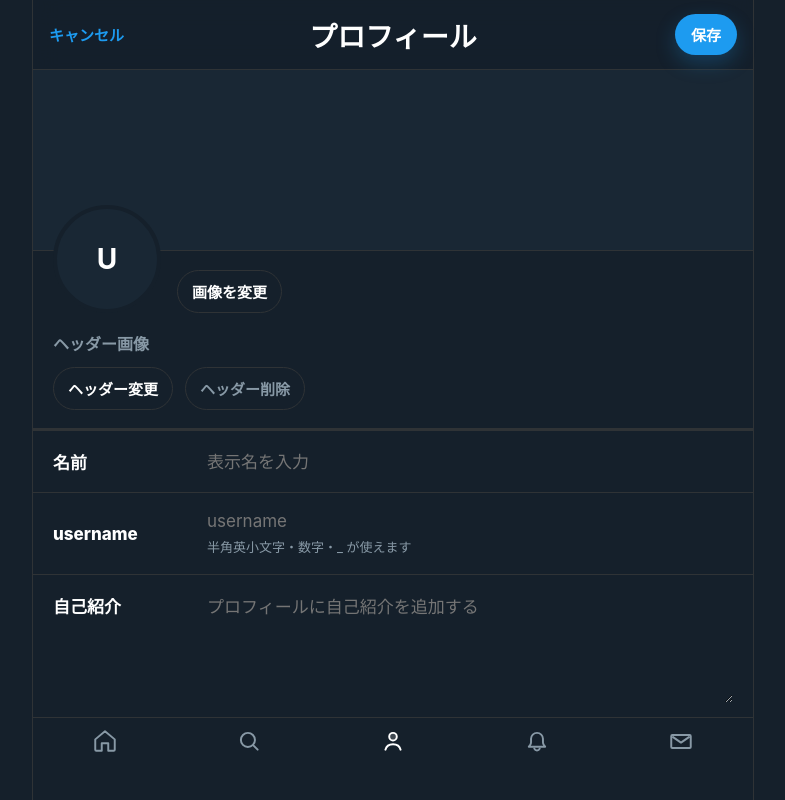
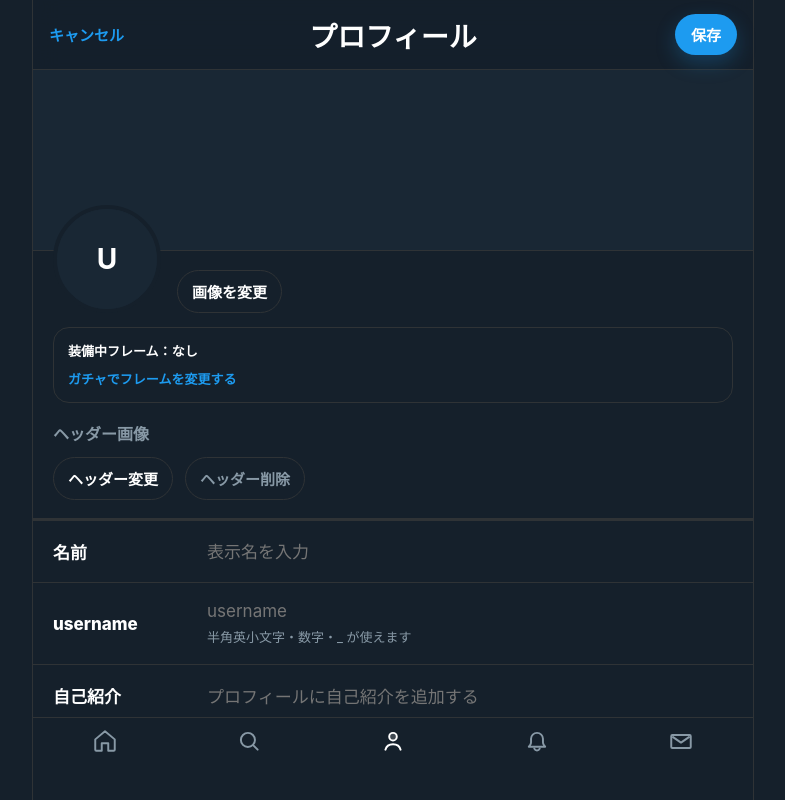
Before and after one commit to kazu4240/my-sns, a Next.js app: page /profile in a window 1280 px wide. Shown: the top 800 px of the page, without its empty margins (247-1032 px from the left). Built offline with nearby package versions, Linux system fonts and the light colour scheme; no server answers.

Commit message:
Show avatar frame on profile page

```diff
--- a/app/profile/page.tsx
+++ b/app/profile/page.tsx
@@ -16,6 +16,16 @@ type Profile = {
   theme_text_color: string | null;
   theme_accent_color: string | null;
   ui_scale: string | null;
+  selected_avatar_frame_key: string | null;
+};
+
+type AvatarFrame = {
+  frame_key: string;
+  name: string;
+  rarity: string;
+  border_css: string;
+  glow_css: string | null;
+  sort_order: number;
 };
 
 const DEFAULT_BACKGROUND = "#15202b";
@@ -45,6 +55,8 @@ export default function ProfilePage() {
   const [textColor, setTextColor] = useState(DEFAULT_TEXT);
   const [accentColor, setAccentColor] = useState(DEFAULT_ACCENT);
   const [uiScale, setUiScale] = useState("normal");
+  const [selectedAvatarFrameKey, setSelectedAvatarFrameKey] = useState<string | null>(null);
+  const [avatarFrames, setAvatarFrames] = useState<AvatarFrame[]>([]);
 
   const currentTheme = useMemo(() => {
     return {
@@ -57,6 +69,16 @@ export default function ProfilePage() {
       softBorder: (textColor || DEFAULT_TEXT) === "#000000" ? "#d8d8d8" : "#2f3336",
     };
   }, [backgroundColor, cardColor, textColor, accentColor]);
+
+  const selectedAvatarFrame = useMemo(() => {
+    if (!selectedAvatarFrameKey) return null;
+
+    return (
+      avatarFrames.find(
+        (frame) => frame.frame_key === selectedAvatarFrameKey
+      ) ?? null
+    );
+  }, [avatarFrames, selectedAvatarFrameKey]);
 
   const sizes = useMemo(() => {
     if (uiScale === "compact") {
@@ -112,7 +134,7 @@ export default function ProfilePage() {
     const { data, error } = await supabase
       .from("profiles")
       .select(
-        "user_id, display_name, username, bio, avatar_url, header_url, theme_background_color, theme_card_color, theme_text_color, theme_accent_color, ui_scale"
+        "user_id, display_name, username, bio, avatar_url, header_url, theme_background_color, theme_card_color, theme_text_color, theme_accent_color, ui_scale, selected_avatar_frame_key"
       )
       .eq("user_id", user.id)
       .maybeSingle();
@@ -135,6 +157,19 @@ export default function ProfilePage() {
     setTextColor(profile?.theme_text_color || DEFAULT_TEXT);
     setAccentColor(profile?.theme_accent_color || DEFAULT_ACCENT);
     setUiScale(profile?.ui_scale || "normal");
+    setSelectedAvatarFrameKey(profile?.selected_avatar_frame_key || null);
+
+    const { data: frameData, error: frameError } = await supabase
+      .from("avatar_frames")
+      .select("*")
+      .order("sort_order", { ascending: true });
+
+    if (frameError) {
+      console.error(frameError);
+      setAvatarFrames([]);
+    } else {
+      setAvatarFrames((frameData ?? []) as AvatarFrame[]);
+    }
 
     setLoading(false);
   };
@@ -295,6 +330,7 @@ export default function ProfilePage() {
           theme_text_color: textColor,
           theme_accent_color: accentColor,
           ui_scale: uiScale,
+          selected_avatar_frame_key: selectedAvatarFrameKey,
         },
         {
           onConflict: "user_id",
@@ -487,9 +523,12 @@ export default function ProfilePage() {
                   width: sizes.avatar,
                   height: sizes.avatar,
                   borderRadius: "9999px",
+                  padding: selectedAvatarFrame ? "4px" : "0",
                   background: currentTheme.card,
-                  border: `4px solid ${currentTheme.background}`,
-                  overflow: "hidden",
+                  border:
+                    selectedAvatarFrame?.border_css ??
+                    `4px solid ${currentTheme.background}`,
+                  boxShadow: selectedAvatarFrame?.glow_css ?? "none",
                   display: "flex",
                   alignItems: "center",
                   justifyContent: "center",
@@ -497,6 +536,18 @@ export default function ProfilePage() {
                   fontWeight: "bold",
                   fontSize: "28px",
                   flexShrink: 0,
+                }}
+              >
+                <div
+                  style={{
+                    width: "100%",
+                    height: "100%",
+                    borderRadius: "9999px",
+                    overflow: "hidden",
+                    background: currentTheme.card,
+                    display: "flex",
+                    alignItems: "center",
+                    justifyContent: "center",
                   }}
                 >
                   {avatarUrl ? (
@@ -513,6 +564,7 @@ export default function ProfilePage() {
                   ) : (
                     (displayName || "U").slice(0, 1).toUpperCase()
                   )}
+                </div>
               </div>
 
               <label
@@ -534,6 +586,39 @@ export default function ProfilePage() {
                   style={{ display: "none" }}
                 />
               </label>
+            </div>
+
+            <div
+              style={{
+                marginTop: "14px",
+                padding: "12px 14px",
+                border: `1px solid ${currentTheme.softBorder}`,
+                borderRadius: "16px",
+                background: currentTheme.background,
+                color: currentTheme.muted,
+                fontSize: `${sizes.helper}px`,
+                lineHeight: 1.7,
+              }}
+            >
+              <div style={{ fontWeight: "bold", color: currentTheme.text }}>
+                装備中フレーム：
+                {selectedAvatarFrame
+                  ? `${selectedAvatarFrame.name}（${selectedAvatarFrame.rarity}）`
+                  : "なし"}
+              </div>
+
+              <Link
+                href="/gacha"
+                style={{
+                  color: currentTheme.accent,
+                  textDecoration: "none",
+                  fontWeight: "bold",
+                  display: "inline-block",
+                  marginTop: "6px",
+                }}
+              >
+                ガチャでフレームを変更する
+              </Link>
             </div>
           </div>
         </section>
```
Lines whose indentation alone changed are shown as unchanged.
